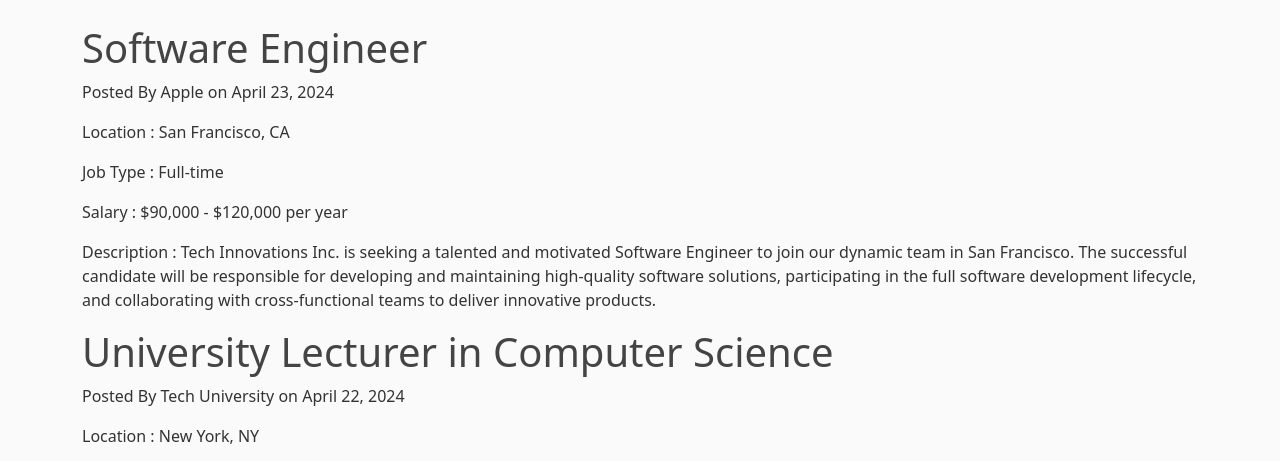
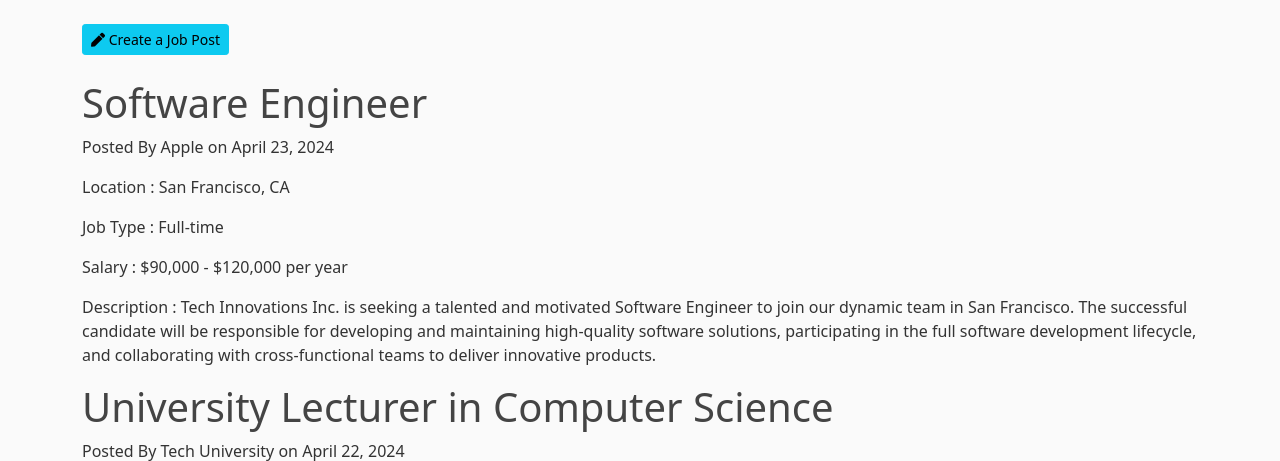
Before and after one commit to saundlj/AgileWebProj, a Flask app: page /feed in a window 1280 px wide. Shown: the part 56-517 px from the top of the page. Run offline with Flask 3, Linux system fonts and the light colour scheme; the visitor is signed in with stand-in values (Sample User, id 1).

Commit message:
Created route, redirect button and JobPost page

```diff
--- a/app/routes.py
+++ b/app/routes.py
@@ -62,6 +62,10 @@ def createAccount():
 
     return render_template("CreateAccount.html", form = form, title = 'Register') # render template so no data lost
 
+@flaskApp.route('/JobPost', methods = ['GET','POST'])
+def JobPost():
+    return render_template("JobPost.html") # render template so no data lost
+
 
 @flaskApp.route("/about")
 def about():
--- a/app/templates/FeedPage.html
+++ b/app/templates/FeedPage.html
@@ -1,5 +1,10 @@
 {% extends "layout.html" %}
 {% block content %}
+  <button class = 'btn btn-info btn-sm' onclick="location.href='{{ url_for('JobPost') }}'">
+  <span class= "fa fa-pen"></span>
+  Create a Job Post</button>
+  <br>
+  <br>
     {% for post in posts %}
     <h1>
         {{post.title}}
--- /dev/null
+++ b/app/templates/JobPost.html
@@ -0,0 +1,4 @@
+{% extends "layout.html" %}
+{% block content %}
+    <p>Create Your Job Post</p>
+{% endblock content %}
```
